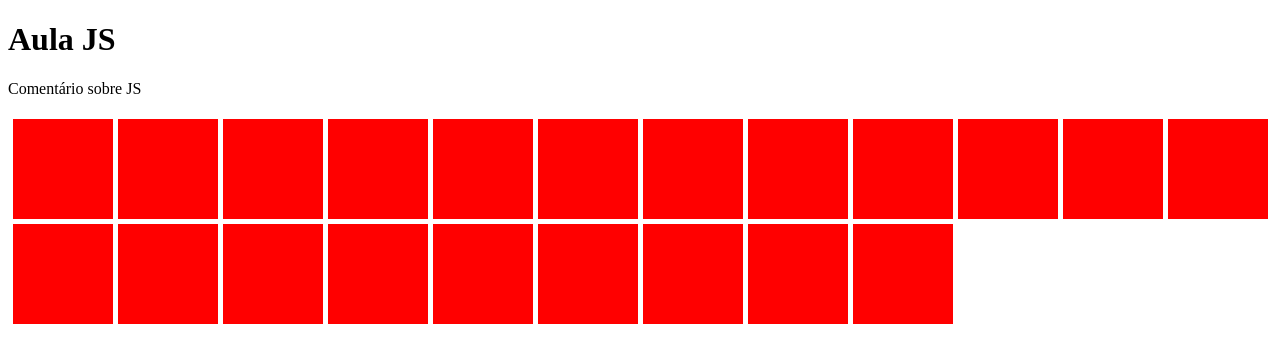
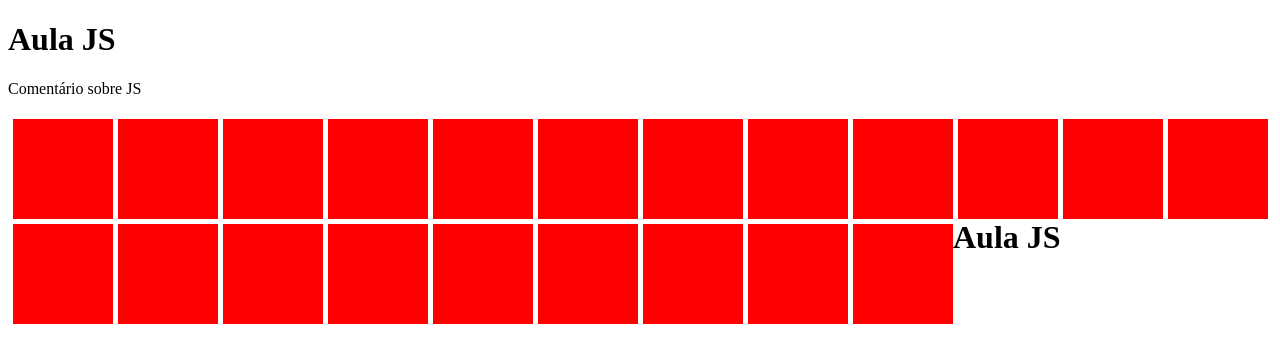
Before and after one commit to degrigo/js, a plain HTML site: page aula01/index.html in a window 1280 px wide. Drawn offline with Linux system fonts and the light colour scheme.

Commit message:
Working with if

```diff
--- a/aula01/index.html
+++ b/aula01/index.html
@@ -32,6 +32,20 @@
                 document.body.appendChild(div);
             }
 
+            // criando verificador JS. checando se existe mais do que 20 divs e imprimindo resultados em elementos h1
+
+            // Setando outro tipo de if com JS, retirando os colchetes, imprimindo o conteúdo do h1
+            var h1 = document.createElement('h1');
+            // imprimindo resultado de h1 dentro de console log
+            console.log(h1);
+            if (i >= 20)
+                h1.textContent = 'Aula JS';
+            else
+                // jogando conteúdo dentro de um elemento com textContent
+                h1.textContent = ':/';
+            //criando elemento h1 dentro do body
+            document.body.appendChild(h1);
+
         </script>
 
     </body>
```
